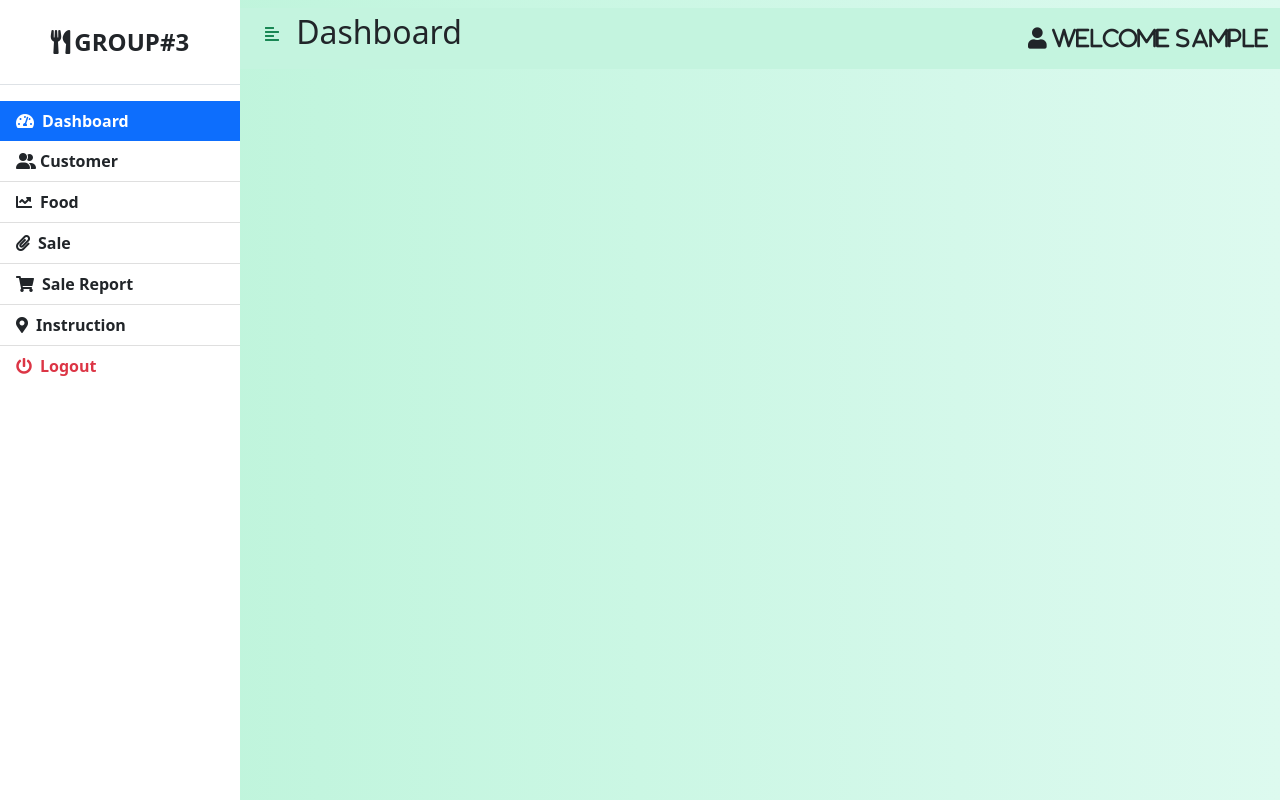
After one commit to jung6888/Point-of-Sale-_ERD, a PHP site: page /dashboard.php in a window 1280 px wide. The commit adds this page. Run offline with PHP 8.4, Linux system fonts and the light colour scheme; the visitor is signed in with stand-in values (Sample User, id 1); some libraries are stand-ins or nearby versions.

Commit message:
Add files via upload
new changes with minimal css

```diff
--- /dev/null
+++ b/dashboard.php
@@ -0,0 +1,34 @@
+<?php
+session_start();
+?>
+<!DOCTYPE html>
+<html>
+	<head>
+	<meta charset="UTF-8" />
+    <link rel="stylesheet" href="style.css">
+    <meta http-equiv="X-UA-Compatible" content="IE=edge" />
+    <meta name="viewport" content="width=device-width, initial-scale=1.0" />
+    <!-- CSS only -->
+    <link href="https://cdn.jsdelivr.net/npm/bootstrap@5.2.0-beta1/dist/css/bootstrap.min.css" rel="stylesheet" integrity="sha384-0evHe/X+R7YkIZDRvuzKMRqM+OrBnVFBL6DOitfPri4tjfHxaWutUpFmBp4vmVor" crossorigin="anonymous">
+    <link rel="stylesheet" href="https://cdnjs.cloudflare.com/ajax/libs/font-awesome/5.15.3/css/all.min.css" />
+	</head>
+<body>
+<div class="d-flex" id="wrapper">
+
+        <?php
+            include ("sidebar.php");
+
+
+        ?>
+
+    <!-- Page Content  -->
+    <div id="page-content-wrapper">
+    <?php
+    include ("header.php");
+    ?>
+    </div>
+</div>
+
+<script src="script.js"></script>
+</body>
+</html>
--- /dev/null
+++ b/header.php
@@ -0,0 +1,45 @@
+<!DOCTYPE html>
+<html>
+	<head>
+	<meta charset="UTF-8" />
+    <meta http-equiv="X-UA-Compatible" content="IE=edge" />
+    <meta name="viewport" content="width=device-width, initial-scale=1.0" />
+    <!-- CSS only -->
+
+    <link href="https://cdn.jsdelivr.net/npm/bootstrap@5.2.0-beta1/dist/css/bootstrap.min.css" rel="stylesheet" integrity="sha384-0evHe/X+R7YkIZDRvuzKMRqM+OrBnVFBL6DOitfPri4tjfHxaWutUpFmBp4vmVor" crossorigin="anonymous">
+    <link rel="stylesheet" href="https://cdnjs.cloudflare.com/ajax/libs/font-awesome/5.15.3/css/all.min.css" />
+	</head>
+<body>
+
+
+        <nav class="navbar navbar-expand-lg navbar-light">
+            <div class="container-fluid " style="background-color: #c4f4df">
+                <div class="row my-auto" style="width:150vw; height: 100%" >
+                    <div class="col-12 col-xs-12 col-sm-12 col-lg-4 col-xl-3 my-auto justify-content-end" >
+                    <button type="button" id="menu-toggle" class="btn  mt-1 mb-3" style="color: #152238">
+                        <i class="fas fa-align-left text-success "></i>
+
+                    </button>
+                    <span class="text-dark" style="font-size: 2rem">Dashboard</span>
+                    </div>
+                    <div class="d-none d-lg-block d-xl-block col-lg-8 col-xl-9 my-auto" >
+                        <div class="collapse navbar-collapse justify-content-end" >
+                            <ul class="navbar-nav ">
+                                <li class="nav-item text-dark">
+                                   <i class= "fa fa-user fa-lg">
+                                   <span> Welcome <?php
+
+                                   $msgg = $_SESSION["username"];
+                                   echo $msgg;
+                                   ?></span>
+                                   </i>
+                                </li>
+                            </ul>
+                    </div>
+            </div>
+            </div>
+        </nav>
+
+        <script src="script.js"></script>
+</body>
+</html>
--- /dev/null
+++ b/script.js
@@ -0,0 +1,6 @@
+var el = document.getElementById("wrapper");
+var toggleButton = document.getElementById("menu-toggle");
+
+toggleButton.onclick = function () {
+    el.classList.toggle("toggled");
+};
--- /dev/null
+++ b/sidebar.php
@@ -0,0 +1,36 @@
+<!DOCTYPE html>
+<html>
+    <head>
+    <meta charset="UTF-8" />
+    <meta http-equiv="X-UA-Compatible" content="IE=edge" />
+    <meta name="viewport" content="width=device-width, initial-scale=1.0" />
+    <link href="https://cdn.jsdelivr.net/npm/bootstrap@5.0.0-beta3/dist/css/bootstrap.min.css" rel="stylesheet" />
+    <link rel="stylesheet" href="https://cdnjs.cloudflare.com/ajax/libs/font-awesome/5.15.3/css/all.min.css" />
+    <link rel="stylesheet" href="style.css" />
+        <!-- CSS only -->
+        <link rel="stylesheet" href="https://cdnjs.cloudflare.com/ajax/libs/font-awesome/6.1.1/css/all.min.css" integrity="sha512-KfkfwYDsLkIlwQp6LFnl8zNdLGxu9YAA1QvwINks4PhcElQSvqcyVLLD9aMhXd13uQjoXtEKNosOWaZqXgel0g==" crossorigin="anonymous" referrerpolicy="no-referrer" />
+        <link href="https://cdn.jsdelivr.net/npm/bootstrap@5.2.0-beta1/dist/css/bootstrap.min.css" rel="stylesheet" integrity="sha384-0evHe/X+R7YkIZDRvuzKMRqM+OrBnVFBL6DOitfPri4tjfHxaWutUpFmBp4vmVor" crossorigin="anonymous">
+    </head>
+    <body>
+            <!-- Sidebar  -->
+            <div class="bg-white" id="sidebar-wrapper">
+                <div class="sidebar-heading text-center py-4 fs-4 fw-bold text-uppercase border-bottom"><i class="fa fa-cutlery me-1" aria-hidden="true"></i>Group#3</div>
+                <div class="list-group list-group-flush my-3">
+                <a href="#" class="list-group-item list-group-item-action active"><i
+                        class="fas fa-tachometer-alt me-2"></i>Dashboard</a>
+                <a href="#" class="list-group-item list-group-item-action fw-bold"><i class="fa-solid fa-user-group me-1"></i>Customer</a>
+                <a href="#" class="list-group-item list-group-item-action fw-bold"><i
+                        class="fas fa-chart-line me-2"></i>Food</a>
+                <a href="#" class="list-group-item list-group-item-action fw-bold"><i
+                        class="fas fa-paperclip me-2"></i>Sale</a>
+                <a href="#" class="list-group-item list-group-item-action fw-bold"><i
+                        class="fas fa-shopping-cart me-2"></i>Sale Report</a>
+                <a href="#" class="list-group-item list-group-item-action fw-bold"><i
+                        class="fas fa-map-marker-alt me-2"></i>Instruction</a>
+                <a href="index.php" class="list-group-item list-group-item-action text-danger fw-bold"><i
+                        class="fas fa-power-off me-2"></i>Logout</a>
+                </div>
+            </div>
+            <script src="https://cdn.jsdelivr.net/npm/bootstrap@5.0.0-beta3/dist/js/bootstrap.bundle.min.js"></script>
+    </body>
+</html>
--- /dev/null
+++ b/style.css
@@ -0,0 +1,73 @@
+
+#wrapper {
+    overflow-x: hidden;
+    background-image: linear-gradient(
+      to right,
+      #baf3d7,
+      #c2f5de,
+      #cbf7e4,
+      #d4f8ea,
+      #ddfaef
+    );
+  }
+
+  #sidebar-wrapper {
+    min-height: 100vh;
+    margin-left: -15rem;
+    -webkit-transition: margin 0.25s ease-out;
+    -moz-transition: margin 0.25s ease-out;
+    -o-transition: margin 0.25s ease-out;
+    transition: margin 0.25s ease-out;
+  }
+
+  #sidebar-wrapper .sidebar-heading {
+    padding: 0.875rem 1.25rem;
+    font-size: 1.2rem;
+  }
+
+  #sidebar-wrapper .list-group {
+    width: 15rem;
+  }
+
+  #page-content-wrapper {
+    min-width: 100vw;
+  }
+
+  #wrapper.toggled #sidebar-wrapper {
+    margin-left: 0;
+  }
+
+  #menu-toggle {
+    cursor: pointer;
+  }
+
+  .list-group-item {
+    border: none;
+    padding: 20px 30px;
+  }
+
+  .list-group-item.active {
+    background-color: #009d63;
+    color: white;
+    font-weight: bold;
+    border: none;
+  }
+  .list-group-item::after:hover{
+    background-color: #009d63;
+    color: white;
+  }
+
+  @media (min-width: 768px) {
+    #sidebar-wrapper {
+      margin-left: 0;
+    }
+
+    #page-content-wrapper {
+      min-width: 0;
+      width: 100%;
+    }
+
+    #wrapper.toggled #sidebar-wrapper {
+      margin-left: -15rem;
+    }
+  }
```
Also changed, not shown: index.php (+41 -9 lines), customer.php (added), food.php (added), footer.php (added), sale.php (added), sale_report.php (added).
